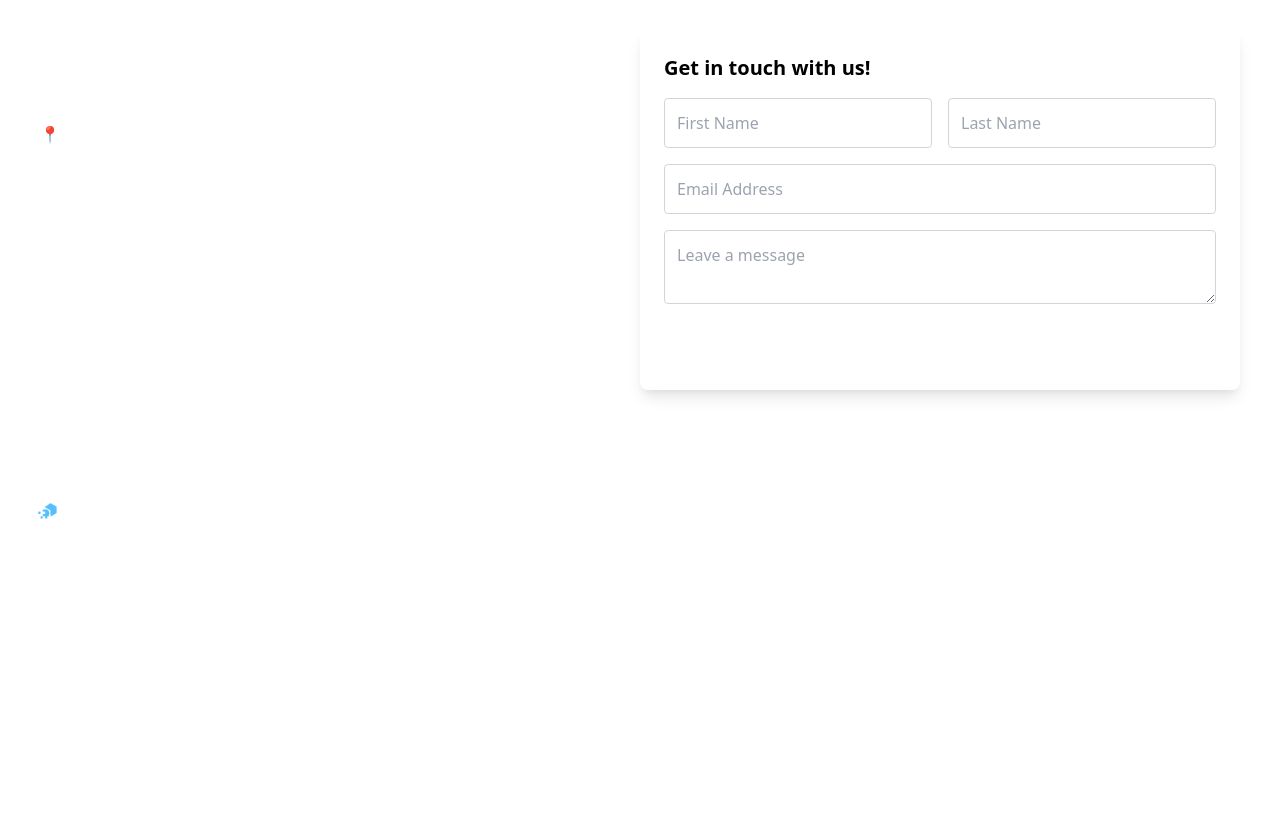
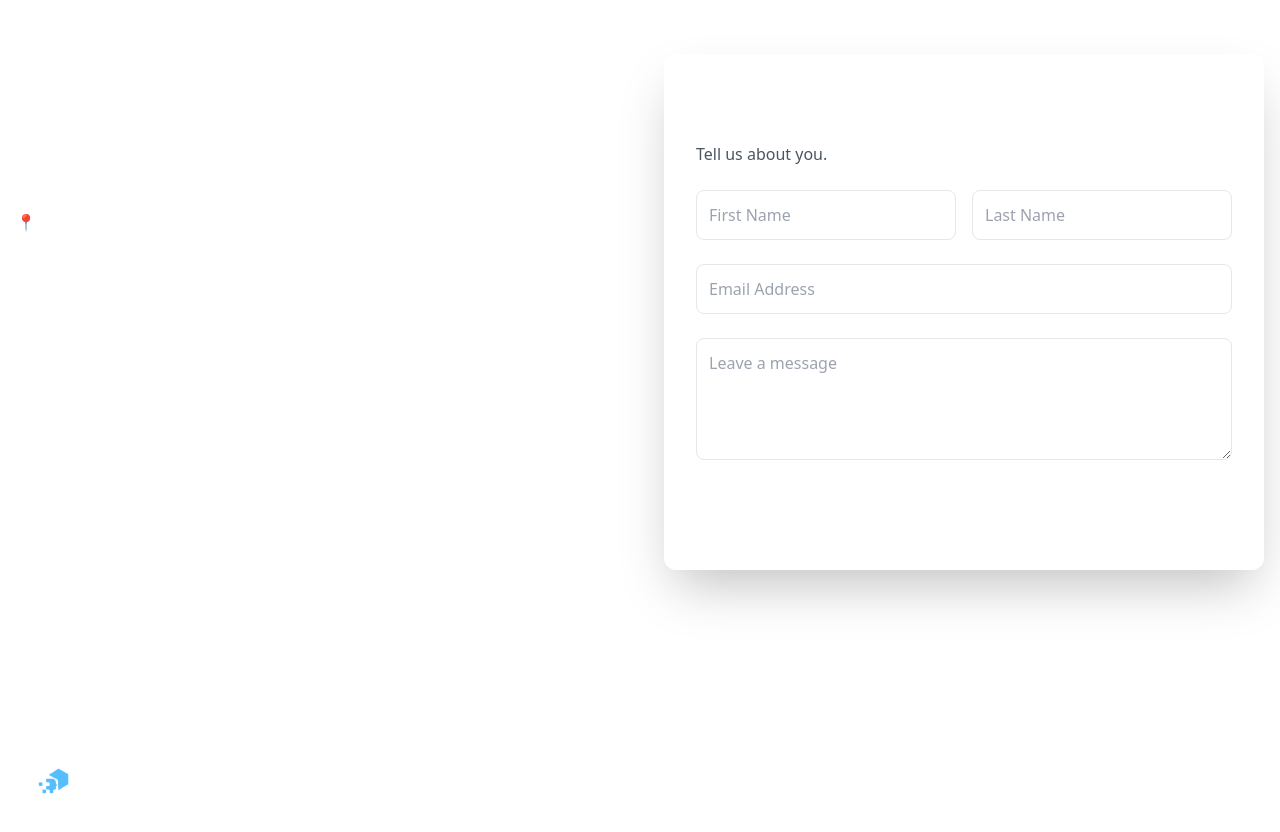
Before and after one commit to xenhusk/POLYCON, a React (Create React App) app in the folder frontend/my-app/: page / in a window 1280 px wide. Shown: the part 1546-2378 px from the top of the page. Before the commit the page ends 2104 px from the top, so only its background shows below. Built offline with nearby package versions, Linux system fonts and the light colour scheme.

Commit message:
HOMEPAGE MODIFY

```diff
--- a/frontend/my-app/src/components/Home.jsx
+++ b/frontend/my-app/src/components/Home.jsx
@@ -88,46 +88,99 @@ const Home = () => {
 
 
        {/* Contact Section */}
-       <section id="contact" className="bg-[#057DCD] p-10 text-white mt-20">
-        <div className="w-[95%] mx-auto flex flex-col md:flex-row justify-between items-start">
-          {/* Left Side: Contact Info */}
-          <div className="md:w-1/2">
-            <h2 className="text-4xl font-bold">Contact</h2>
-            <p className="mt-4 text-lg">Visit us in person at our department (CICT), Service Bldg.</p>
-            <p className="mt-2 flex items-center">
-              📍 <span className="ml-2 font-semibold">L N Agustin Dr, Bacolod, 6100 Negros Occidental</span>
+<section id="contact" className="bg-[#057DCD] text-white py-16 mt-20">
+  <div className="max-w-7xl mx-auto px-4">
+    <div className="grid grid-cols-1 lg:grid-cols-2 gap-12">
+      {/* Left Column - Contact Info */}
+      <div className="space-y-6">
+        <h2 className="text-4xl font-bold mb-6">Contact</h2>
+
+        <div className="space-y-4">
+          <h3 className="text-2xl font-semibold">Visit Us</h3>
+          <p className="text-lg">
+            Visit us in person at our department (CICT), Service Bldg.
+          </p>
+          <div className="flex items-start space-x-2">
+            <span>📍</span>
+            <p className="font-medium">
+              L N Agustin Dr, Bacolod, 6100 Negros Occidental
             </p>
           </div>
+        </div>
+      </div>
 
-          {/* Right Side: Contact Form */}
-          <form className="md:w-1/2 mt-10 md:mt-0 space-y-4 bg-white p-6 rounded-lg shadow-lg text-black">
-            <h3 className="text-xl font-semibold text-[#057DCD]">Get in touch with us!</h3>
-            <div className="flex space-x-4">
-              <input type="text" placeholder="First Name" className="w-1/2 p-3 rounded border border-gray-300" />
-              <input type="text" placeholder="Last Name" className="w-1/2 p-3 rounded border border-gray-300" />
+      {/* Right Column - Contact Form */}
+      <form className="bg-white rounded-xl shadow-2xl p-8 space-y-6">
+        <h3 className="text-[#057DCD] text-2xl font-bold">Get in touch with us!</h3>
+        <p className="text-gray-600">Tell us about you.</p>
+
+        <div className="grid grid-cols-1 md:grid-cols-2 gap-4">
+          <input
+            type="text"
+            placeholder="First Name"
+            className="w-full p-3 rounded-lg border border-gray-200 focus:border-[#057DCD] focus:ring-2 focus:ring-[#057DCD]/50 outline-none transition-all text-black"
+          />
+          <input
+            type="text"
+            placeholder="Last Name"
+            className="w-full p-3 rounded-lg border border-gray-200 focus:border-[#057DCD] focus:ring-2 focus:ring-[#057DCD]/50 outline-none transition-all text-black"
+          />
         </div>
-            <input type="email" placeholder="Email Address" className="w-full p-3 rounded border border-gray-300" />
-            <textarea placeholder="Leave a message" className="w-full p-3 rounded border border-gray-300"></textarea>
-            <button className="bg-[#057DCD] text-white px-6 py-2 rounded-md w-full font-bold">Submit</button>
+
+        <input
+          type="email"
+          placeholder="Email Address"
+          className="w-full p-3 rounded-lg border border-gray-200 focus:border-[#057DCD] focus:ring-2 focus:ring-[#057DCD]/50 outline-none transition-all text-black"
+        />
+
+        <textarea
+          placeholder="Leave a message"
+          rows="4"
+          className="w-full p-3 rounded-lg border border-gray-200 focus:border-[#057DCD] focus:ring-2 focus:ring-[#057DCD]/50 outline-none transition-all text-black"
+        ></textarea>
+
+        <button
+          type="submit"
+          className="w-full bg-[#057DCD] text-white py-3 px-6 rounded-lg font-semibold hover:bg-[#0464a7] transition-colors"
+        >
+          Submit
+        </button>
       </form>
+    </div>
   </div>
 </section>
 
       {/* Footer */}
-      <footer className="bg-[#034C8C] p-6 text-white text-center mt-10">
-        <div className="w-[95%] mx-auto flex flex-col md:flex-row justify-between items-center">
-          <div className="flex items-center space-x-4">
-            <img src={logo} alt="Polycon Logo" className="h-10" />
-            <p className="text-lg font-semibold">We are still in development</p>
+      {/* Footer */}
+<footer className="bg-[#034C8C] text-white mt-20 py-10">
+  <div className="max-w-7xl mx-auto px-4">
+    <div className="grid grid-cols-1 md:grid-cols-3 gap-8 mb-8">
+      {/* Middle Column - Development Info (Moved to Left) */}
+      <div className="flex flex-col items-center md:items-start space-y-4">
+        <img src={logo} alt="Polycon Logo" className="h-16" />
+        <p className="text-lg font-medium text-center md:text-left">
+          We are still in development
+        </p>
+        <p className="text-sm">Polycon, 2024</p>
       </div>
-          <div className="text-sm">
-            <p>© 2025 Polycon. All rights reserved.</p>
+
+      {/* Copyright Section (Centered on mobile) */}
+      <div className="flex flex-col items-center justify-center text-center">
+        <p className="text-sm mb-4">
+          © 2024 Polycon Inc. All rights reserved.
+        </p>
       </div>
-          <div className="flex space-x-6 text-sm">
-            <a href="#" className="hover:underline">Terms of Service</a>
-            <a href="#" className="hover:underline">Privacy Policy</a>
-            <a href="#" className="hover:underline">Cookies Policy</a>
-            <a href="#" className="hover:underline">Data Processing</a>
+
+      {/* Right Column - Legal Links */}
+      <div className="flex flex-col items-center md:items-end space-y-2">
+        <h4 className="font-bold text-lg">Legal</h4>
+        <div className="grid grid-cols-2 gap-x-6 gap-y-2 text-center md:text-right">
+          <a href="#" className="hover:underline text-sm">Terms of Service</a>
+          <a href="#" className="hover:underline text-sm">Privacy Policy</a>
+          <a href="#" className="hover:underline text-sm">Cookies Policy</a>
+          <a href="#" className="hover:underline text-sm">Data Processing</a>
+        </div>
+      </div>
     </div>
   </div>
 </footer>
```
Lines whose indentation alone changed are shown as unchanged.
